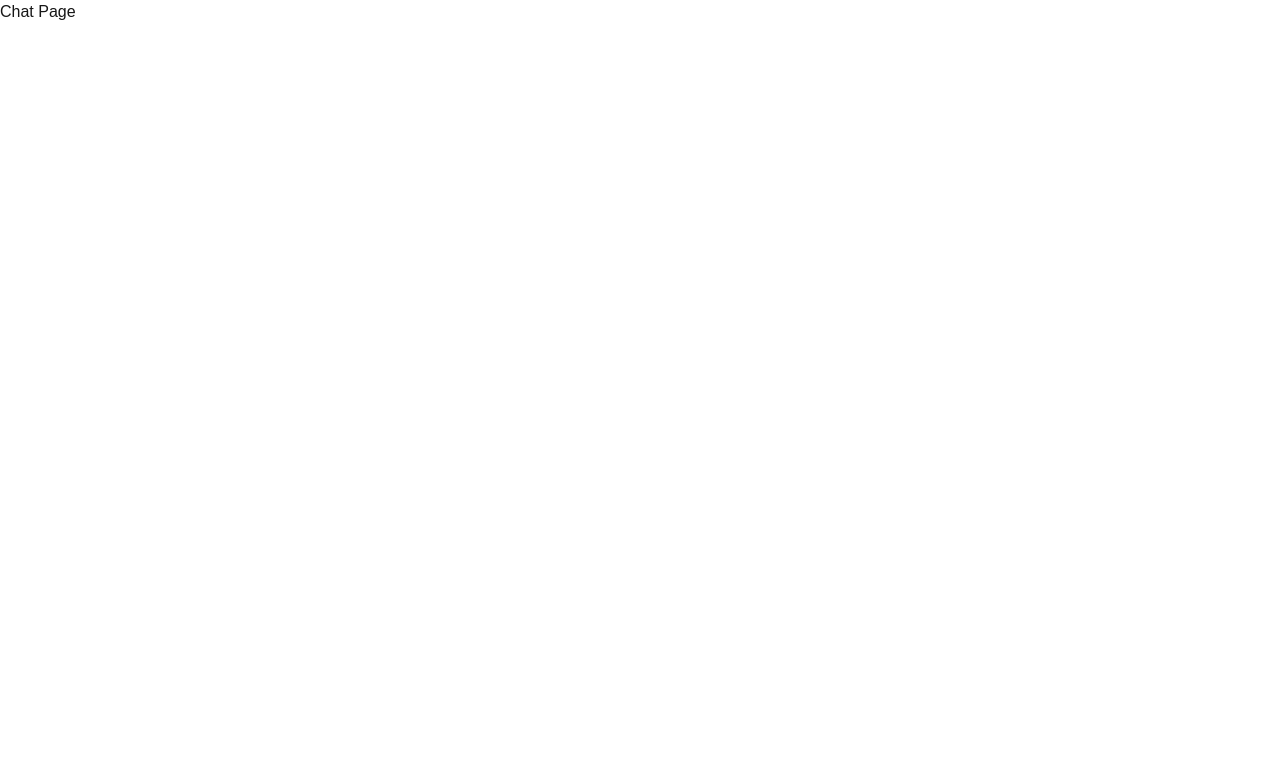
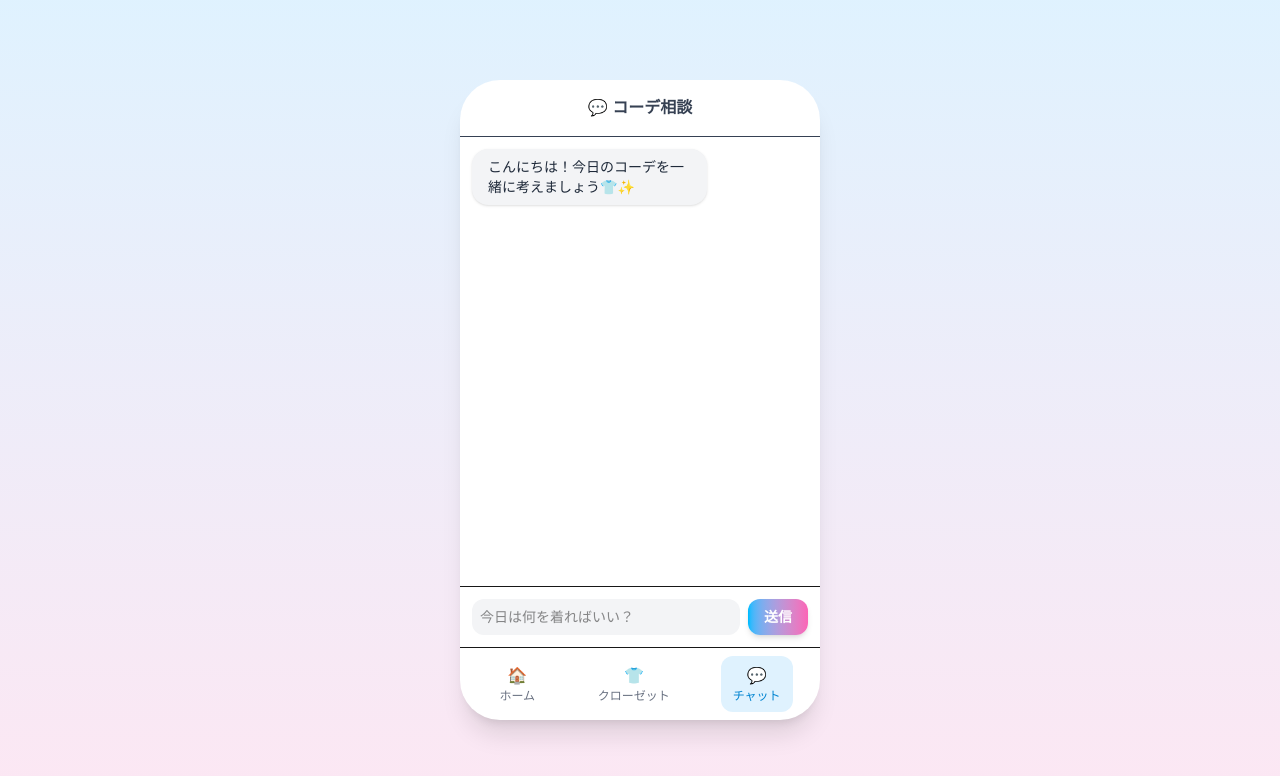
Before and after one commit to ms-engineer-bc26-01/teamB_section_8, a Next.js app in the folder frontend/: page /chat in a window 1280 px wide. Shown: the top 776 px of the page. Built offline with nearby package versions, Linux system fonts and the light colour scheme.

Commit message:
chat画面作成

```diff
--- a/frontend/app/chat/page.tsx
+++ b/frontend/app/chat/page.tsx
@@ -1,3 +1,212 @@
+"use client";
+
+import { useState, useRef, useEffect } from "react";
+import { useRouter, usePathname } from "next/navigation";
+
+// メッセージ型
+type Message = {
+  role: "user" | "ai";
+  text: string;
+};
+
 export default function ChatPage() {
-  return <div>Chat Page</div>;
+  const router = useRouter();
+  const pathname = usePathname();
+
+  const [input, setInput] = useState("");
+  const [messages, setMessages] = useState<Message[]>([
+    {
+      role: "ai",
+      text: "こんにちは！今日のコーデを一緒に考えましょう👕✨",
+    },
+  ]);
+
+  const [loading, setLoading] = useState(false);
+  const bottomRef = useRef<HTMLDivElement | null>(null);
+
+  // 自動スクロール
+  useEffect(() => {
+    bottomRef.current?.scrollIntoView({ behavior: "smooth" });
+  }, [messages]);
+
+  // 仮AI（あとでAPIに置き換え）
+  const generateReply = () => {
+    try {
+      const clothes = JSON.parse(localStorage.getItem("clothes") || "[]");
+
+      const top = clothes.find((c: any) => c.category === "トップス");
+      const bottom = clothes.find((c: any) => c.category === "ボトムス");
+
+      if (top && bottom) {
+        return `今日は暖かいので「${top.name}」と「${bottom.name}」の組み合わせがおすすめです！🌤️`;
+      }
+
+      if (top) {
+        return `「${top.name}」を中心に軽めのコーデがおすすめです！✨`;
+      }
+
+      return "今日は気温に合わせて軽めの服装がおすすめです！👕";
+    } catch {
+      return "コーデを考え中です…🤔";
+    }
+  };
+
+  // 送信処理
+  const handleSend = () => {
+    if (!input.trim() || loading) return;
+
+    const userMessage: Message = {
+      role: "user",
+      text: input,
+    };
+
+    setMessages((prev) => [...prev, userMessage]);
+    setInput("");
+    setLoading(true);
+
+    setTimeout(() => {
+      const aiMessage: Message = {
+        role: "ai",
+        text: generateReply(),
+      };
+
+      setMessages((prev) => [...prev, aiMessage]);
+      setLoading(false);
+    }, 800);
+  };
+
+  return (
+    <main className="min-h-screen flex items-center justify-center bg-gradient-to-b from-sky-100 to-pink-100">
+
+      {/* スマホ風コンテナ */}
+      <div className="w-[360px] h-[640px] bg-white rounded-[40px] shadow-xl flex flex-col overflow-hidden">
+
+        {/* ヘッダー */}
+        <div className="p-4 border-b text-center font-bold text-gray-700">
+          💬 コーデ相談
+        </div>
+
+        {/* チャットエリア */}
+        <div className="flex-1 overflow-y-auto p-3 space-y-3">
+
+          {messages.map((msg, index) => (
+            <div
+              key={index}
+              className={`flex ${
+                msg.role === "user" ? "justify-end" : "justify-start"
+              }`}
+            >
+              <div
+                className={`
+                  max-w-[70%] px-4 py-2 rounded-2xl text-sm shadow-sm
+                  transition-all duration-200
+                  ${
+                    msg.role === "user"
+                      ? "bg-gradient-to-r from-sky-400 to-pink-400 text-white"
+                      : "bg-gray-100 text-gray-800"
+                  }
+                `}
+              >
+                {msg.text}
+              </div>
+            </div>
+          ))}
+
+          {/* AIタイピング */}
+          {loading && (
+            <div className="flex justify-start">
+              <div className="bg-gray-100 px-4 py-2 rounded-2xl text-sm text-gray-500 animate-pulse">
+                AIが考え中...
+              </div>
+            </div>
+          )}
+
+          <div ref={bottomRef} />
+        </div>
+
+        {/* 入力エリア */}
+        <div className="p-3 border-t flex gap-2">
+
+          <input
+            value={input}
+            onChange={(e) => setInput(e.target.value)}
+            placeholder="今日は何を着ればいい？"
+            className="
+              flex-1 p-2 rounded-xl bg-gray-100 text-sm
+              focus:outline-none focus:ring-2 focus:ring-sky-300
+              transition-all duration-200
+            "
+            onKeyDown={(e) => {
+              if (e.key === "Enter" && !e.nativeEvent.isComposing) {
+                e.preventDefault();
+                handleSend();
+              }
+            }}
+          />
+
+          <button
+            onClick={handleSend}
+            disabled={loading}
+            className="
+              px-4 rounded-xl text-white text-sm font-semibold
+              bg-gradient-to-r from-sky-400 to-pink-400
+              shadow-md
+              transition-all duration-200 ease-out
+              hover:scale-105 hover:shadow-lg
+              active:scale-90
+              disabled:opacity-50
+            "
+          >
+            送信
+          </button>
+
+        </div>
+
+        {/* ナビゲーション */}
+        <div className="border-t p-2 flex justify-around">
+
+          <button
+            onClick={() => router.push("/")}
+            className={`
+              flex flex-col items-center px-3 py-2 rounded-xl
+              transition-all duration-200
+              hover:bg-gray-100 active:scale-90
+              ${pathname === "/" ? "bg-sky-100 text-sky-600" : "text-gray-500"}
+            `}
+          >
+            🏠
+            <span className="text-xs">ホーム</span>
+          </button>
+
+          <button
+            onClick={() => router.push("/closet")}
+            className={`
+              flex flex-col items-center px-3 py-2 rounded-xl
+              transition-all duration-200
+              hover:bg-gray-100 active:scale-90
+              ${pathname === "/closet" ? "bg-sky-100 text-sky-600" : "text-gray-500"}
+            `}
+          >
+            👕
+            <span className="text-xs">クローゼット</span>
+          </button>
+
+          <button
+            onClick={() => router.push("/chat")}
+            className={`
+              flex flex-col items-center px-3 py-2 rounded-xl
+              transition-all duration-200
+              hover:bg-gray-100 active:scale-90
+              ${pathname === "/chat" ? "bg-sky-100 text-sky-600" : "text-gray-500"}
+            `}
+          >
+            💬
+            <span className="text-xs">チャット</span>
+          </button>
+
+        </div>
+
+      </div>
+    </main>
+  );
 }
```
